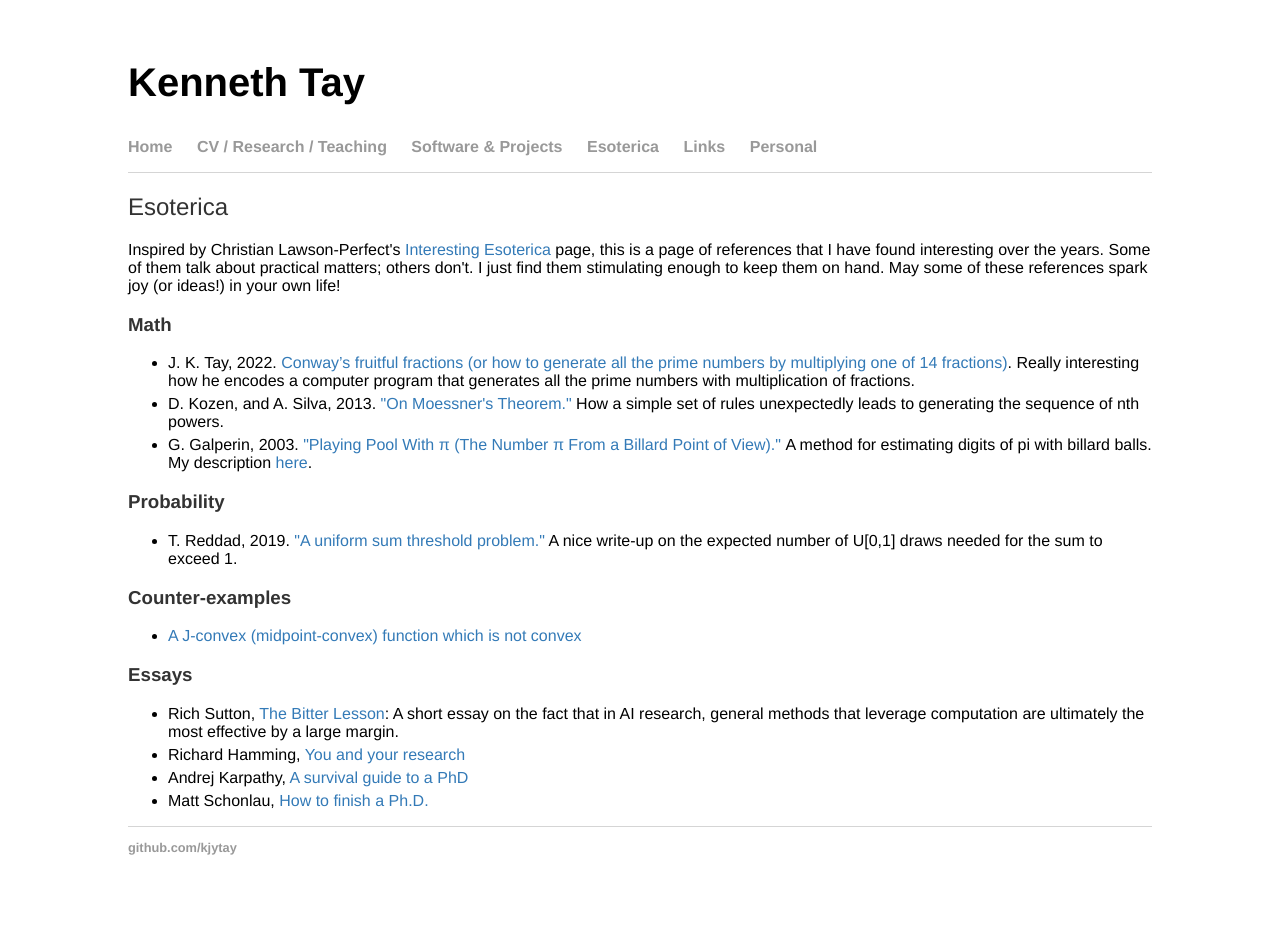
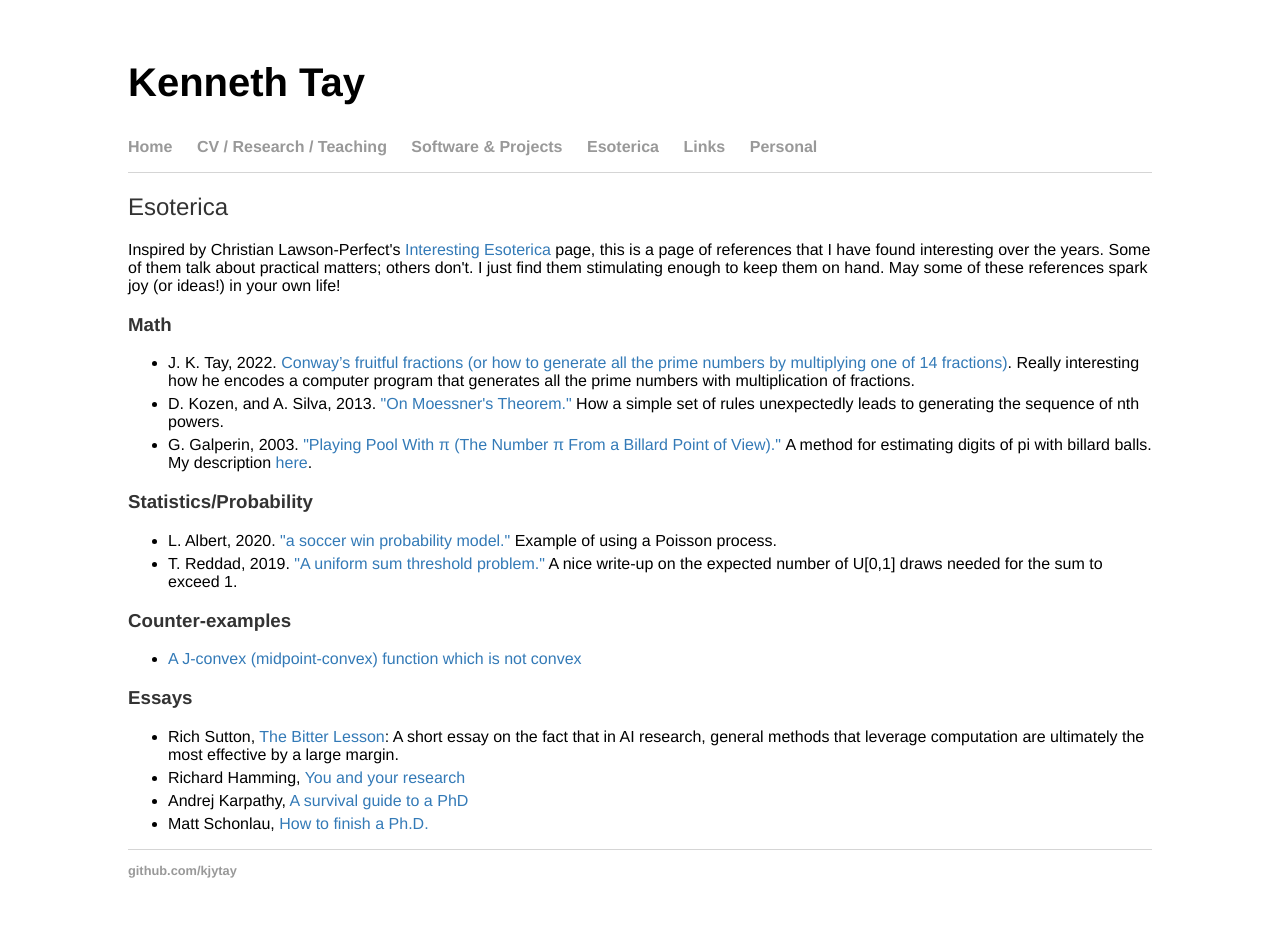
Before and after one commit to kjytay/kjytay.github.io, a Jekyll site: the page built from esoterica/index.html, in a window 1280 px wide. Built offline with Jekyll 4.4.1, drawn with Linux system fonts in a browser that asks for light colours; before the commit the page ends 915 px from its top, so only the background shows below that.

Commit message:
Add soccer win probability link.

```diff
--- a/esoterica/index.html
+++ b/esoterica/index.html
@@ -15,8 +15,9 @@ May some of these references spark joy (or ideas!) in your own life!
     <li>G. Galperin, 2003. <a href="https://www.maths.tcd.ie/~lebed/Galperin.%20Playing%20pool%20with%20pi.pdf">"Playing Pool With π (The Number π From a Billard Point of View)."</a> A method for estimating digits of pi with billard balls. My description <a href="https://mathematicaloddsandends.wordpress.com/2022/01/03/estimating-digits-of-pi-with-billiard-balls/">here</a>.</li>
 </ul>
 
-<h3>Probability</h3>
+<h3>Statistics/Probability</h3>
 <ul>
+  <li>L. Albert, 2020. <a href="https://punkrockor.com/2020/07/02/a-soccer-win-probability-model/">"a soccer win probability model."</a> Example of using a Poisson process.</li>
   <li>T. Reddad, 2019. <a href="https://tommyred.dad/post/2019-07-22-uniform-sum-threshold/">"A uniform sum threshold problem."</a> A nice write-up on the expected number of U[0,1] draws needed for the sum to exceed 1.</li>
 </ul>
 
```
